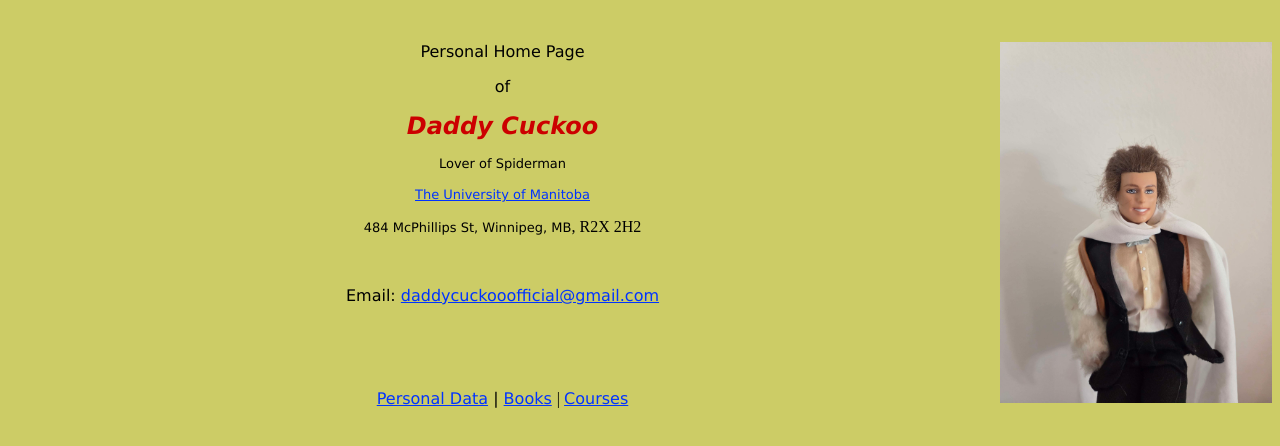
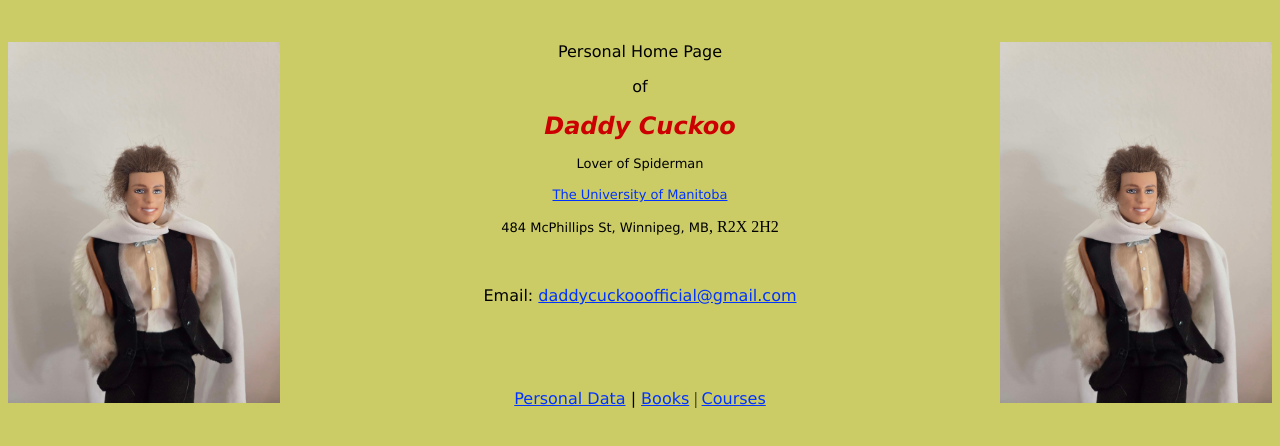
Before and after one commit to DaddyCuckoo/daddycuckoo.github.io, a plain HTML site: page index.html in a window 1280 px wide. Drawn offline with Linux system fonts and the light colour scheme.

Commit message:
add image

```diff
--- a/index.html
+++ b/index.html
@@ -14,7 +14,8 @@ body {
 <body text="#000000" link="#0033FF">
 <div align="center">
   <p>&nbsp;</p>
-  <p><font face="Verdana, Arial, Helvetica, sans-serif"><img src="./res/cuckoo.jpg" width="272" height="361" border="0" align="right"></font></p>
+  <p><img src="./res/cuckoo.jpg" width="272" height="361" border="0" align="right"></p>
+  <p><img src="./res/cuckoo.jpg" width="272" height="361" border="0" align="left"></p>
 </div>
 <div align="center">
   <p><font face="Verdana, Arial, Helvetica, sans-serif">Personal
```
